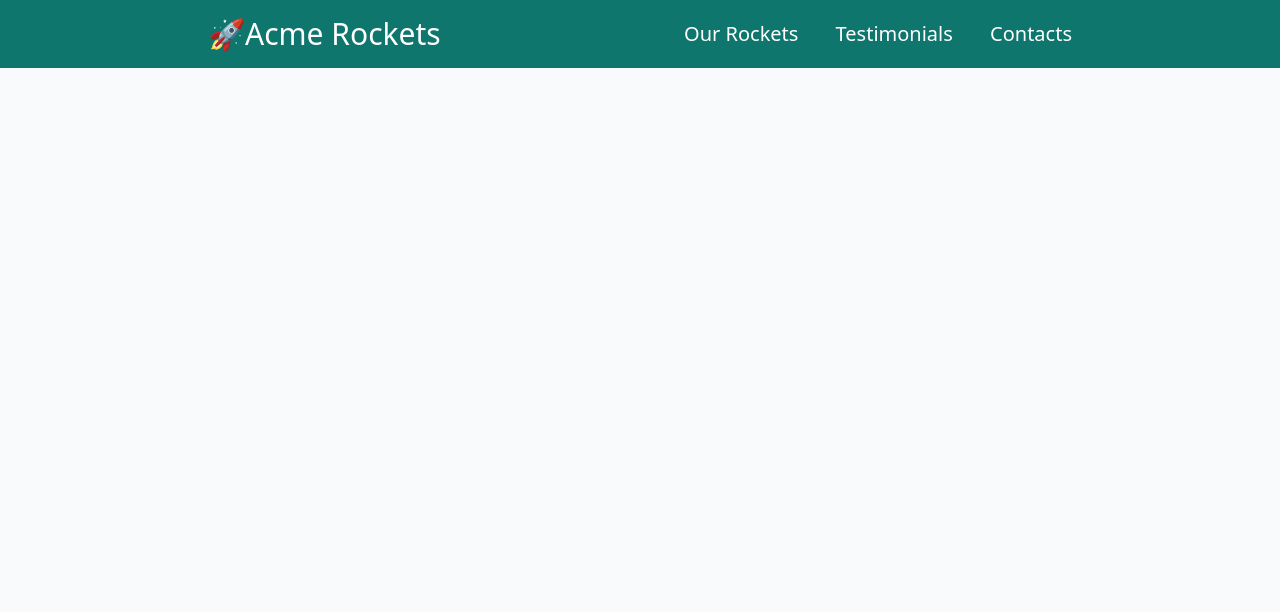
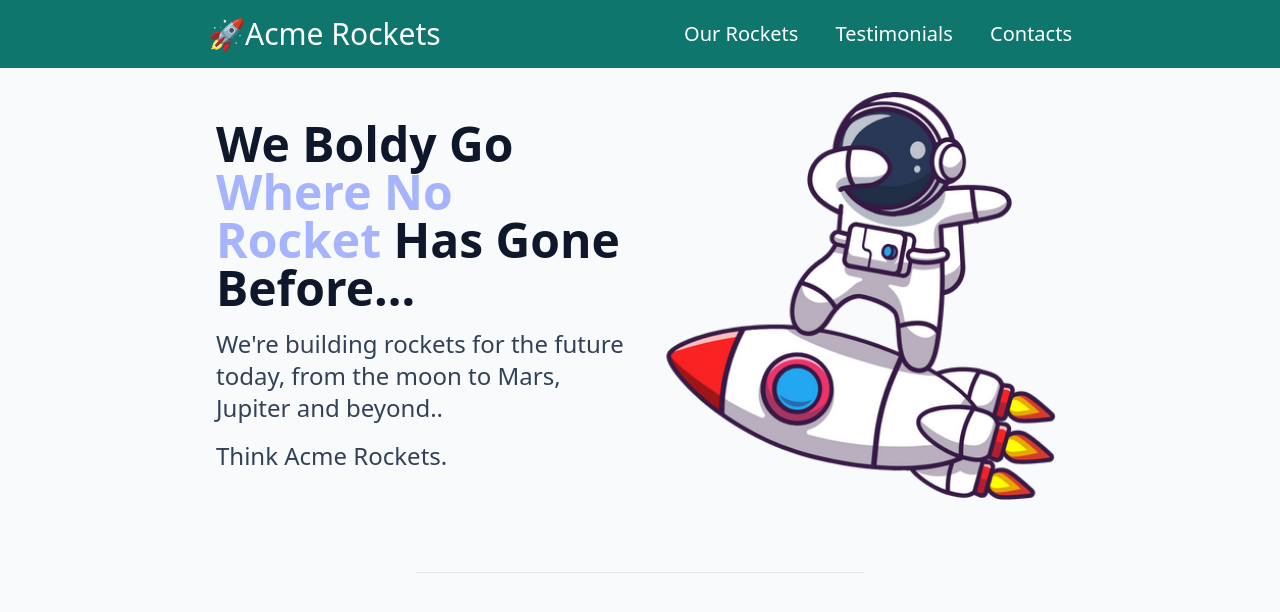
Before and after one commit to mbalike/Tailwindi, a website: page public/index.html in a window 1280 px wide. Drawn offline with Linux system fonts and the light colour scheme.

Commit message:
third trial

```diff
--- a/public/index.html
+++ b/public/index.html
@@ -28,10 +28,22 @@
    <main class="max-w-4xl mx-auto">
 
     <section id="hero" class="flex flex-col-reverse justify-center sm:flex-row p-6 items-center gap-8 mb-12">
-      <artical class="sm:w-1/2">
 
-      </artical>
+      <article class="sm:w-1/2">
+        <h2 class="max-w-md text-4xl font-bold text-center sm:text-5xl sm:text-left text-slate-900 dark:text-white">
+          We Boldy Go <span class="text-indigo-700 sm:text-indigo-300"> Where No Rocket </span>Has Gone Before...
+        </h2>
+        <p class="max-w-md text-2xl mt-4 text-center sm:text-left text-slate-700 dark:text-slate-300">
+            We're building rockets for the future today, from the moon to Mars, Jupiter and beyond..
+        </p>
+        <p class="max-w-md text-2xl mt-4 text-center sm:text-left text-slate-700 dark:text-white-300">
+            Think Acme Rockets.
+        </p>
+      </article>
+       <img class="w-1/2" src="./img/rocketdab.png" alt="">
+
     </section>
+    <hr class="mx-auto bg-black dark:bg-white w-1/2">
 
    </main>
 
```
Also changed, not shown: public/css/output.css.
